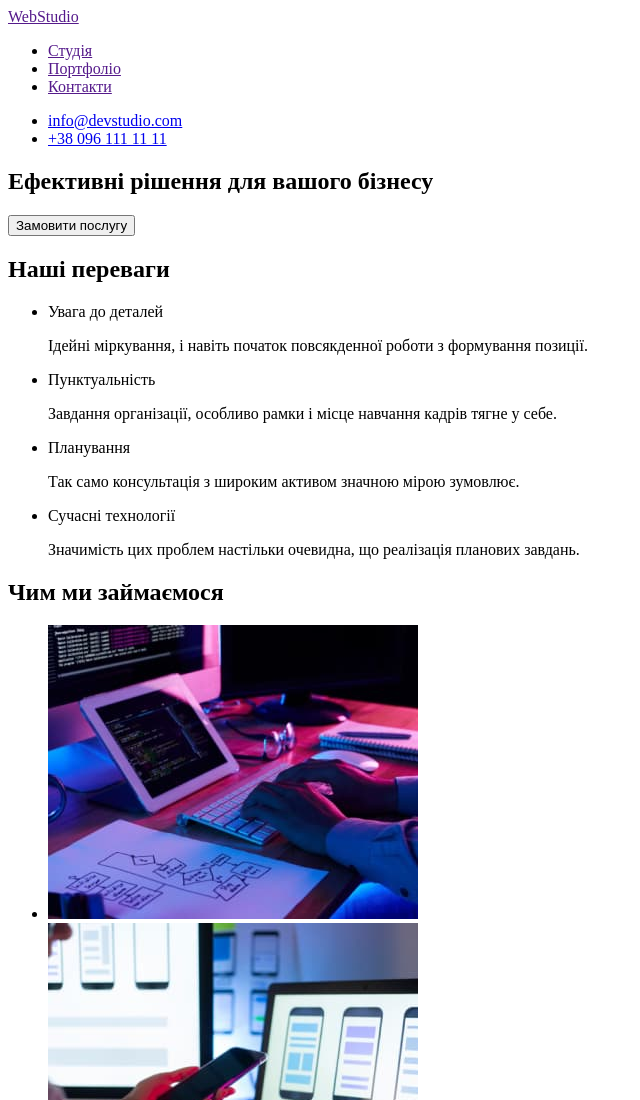
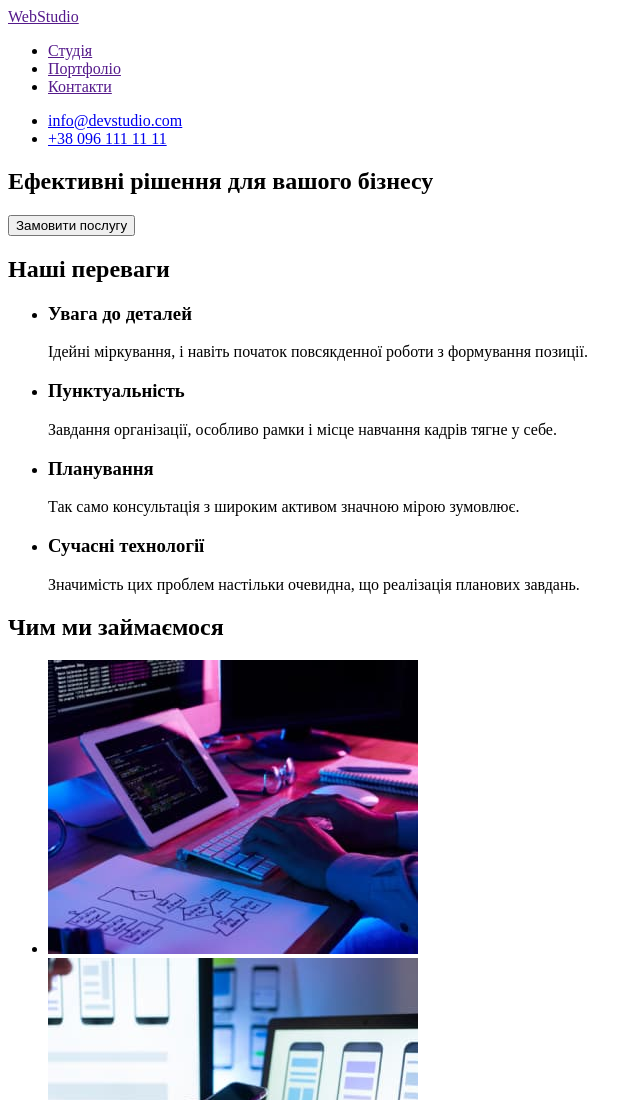
Before and after one commit to EugeneDR/goit-markup-hw-01, a plain HTML site: page index.html in a window 1280 px wide. Shown: the top 1100 px of the page, without its empty margins (0-640 px from the left). Drawn offline with Linux system fonts and the light colour scheme.

Commit message:
homework_completed

```diff
--- a/index.html
+++ b/index.html
@@ -1,3 +1,4 @@
+<!DOCTYPE html>
 <html lang="uk">
   <head>
     <meta charset="UTF-8" />
@@ -29,19 +30,19 @@
         <h2>Наші переваги</h2>
         <ul>
           <li>
-            <p>Увага до деталей</p>
+            <h3>Увага до деталей</h3>
             <p>Ідейні міркування, і навіть початок повсякденної роботи з формування позиції.</p>
           </li>
           <li>
-            <p>Пунктуальність</p>
+            <h3>Пунктуальність</h3>
             <p>Завдання організації, особливо рамки і місце навчання кадрів тягне у себе.</p>
           </li>
           <li>
-            <p>Планування</p>
+            <h3>Планування</h3>
             <p>Так само консультація з широким активом значною мірою зумовлює.</p>
           </li>
           <li>
-            <p>Сучасні технології</p>
+            <h3>Сучасні технології</h3>
             <p>Значимість цих проблем настільки очевидна, що реалізація планових завдань.</p>
           </li>
         </ul>
```
